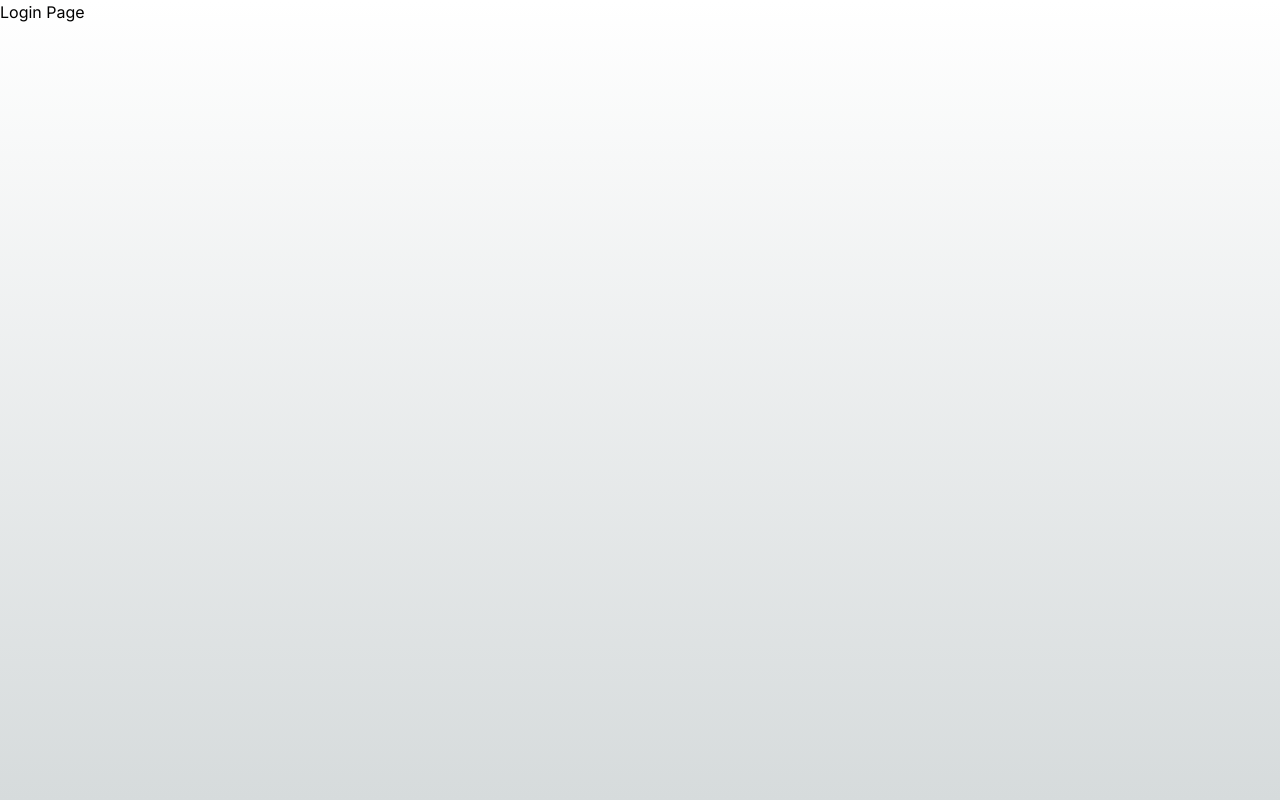
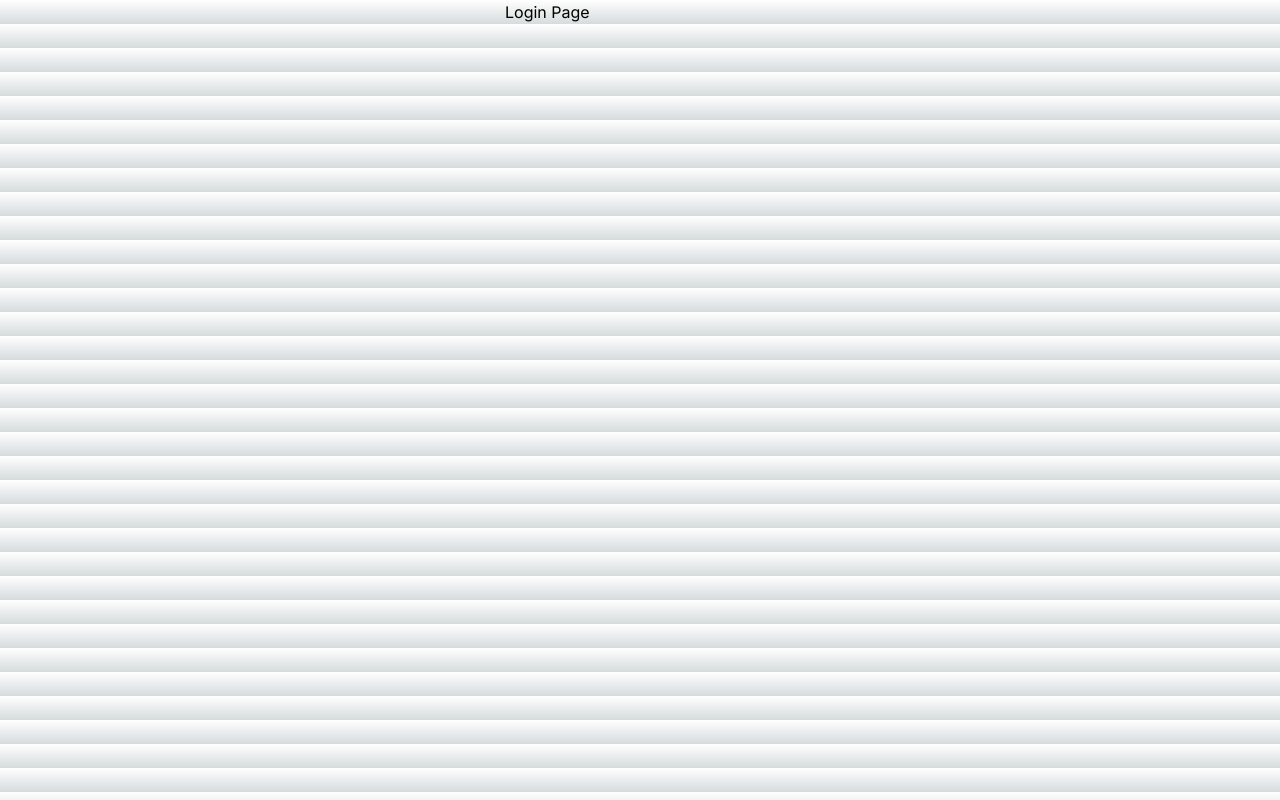
Before and after one commit to LugoJM/kicks-hub, a Next.js app: page /auth/login in a window 1280 px wide. Built offline with nearby package versions, Linux system fonts and the light colour scheme.

Commit message:
Added container + styling to the Auth Layout

```diff
--- a/src/app/auth/layout.tsx
+++ b/src/app/auth/layout.tsx
@@ -6,8 +6,10 @@
  children: React.ReactNode;
 }) {
   return (
-    <main className="min-h-screen">
-      {children}
+    <main className="flex justify-center">
+      <div className="w-full sm:w-[350px] px-10">
+        {children}
+      </div>
     </main>
   );
 }
```
